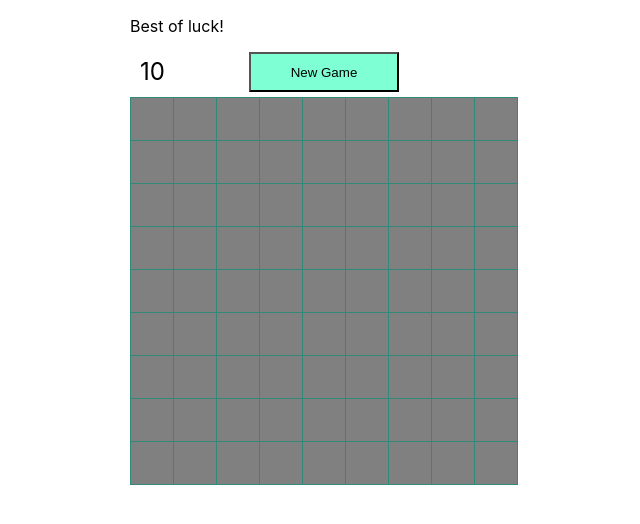
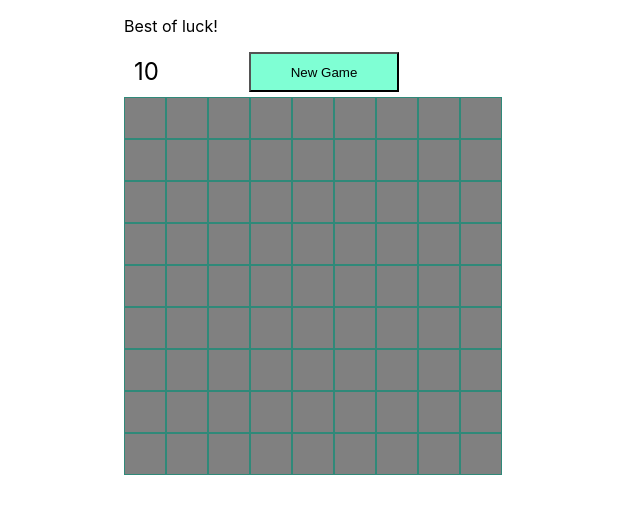
Before and after one commit to kirkland/minesweeper, a React (Create React App) app: page / in a window 1280 px wide. Shown: the top 524 px of the page, without its empty margins (316-956 px from the left). Built offline with nearby package versions, Linux system fonts and the light colour scheme; the HTML template or start-up script is replaced by a standard one.

Commit message:
Switch to flexbox

```diff
--- a/src/App.css
+++ b/src/App.css
@@ -2,14 +2,6 @@
   width: 100%;
   display: flex;
   justify-content: center;
-}
-
-table.board {
-  border-collapse: collapse;
-}
-
-tr {
-  vertical-align: middle;
 }
 
 #game-status {
--- /dev/null
+++ b/src/components/Board.module.css
@@ -0,0 +1,3 @@
+.board {
+  width: 400px;
+}
--- a/src/components/Board.tsx
+++ b/src/components/Board.tsx
@@ -1,6 +1,7 @@
 import { useState } from "react";
 
 import Row from "./Row";
+import styles from "./Board.module.css";
 import { GameState, Coordinate } from "../game-state";
 
 export default function Board() {
@@ -72,8 +73,8 @@ export default function Board() {
           </button>
         </div>
       </div>
-      <table className="board">
-        <tbody>
+
+      <div className={styles.board}>
         {board.rows.map((row, rowIndex) => (
           <Row
             row={row}
@@ -82,8 +83,7 @@ export default function Board() {
             onClickCell={onClickCell}
           />
         ))}
-        </tbody>
-      </table>
+      </div>
     </>
   );
 }
--- a/src/components/Cell.tsx
+++ b/src/components/Cell.tsx
@@ -39,14 +39,13 @@ export default function Cell(props: CellProps) {
     }
   }
 
-
   return (
-    <td
+    <div
       className={cellClass}
       onClick={clickHandler}
       onContextMenu={clickHandler}
     >
       <div className={styles.contentHolder}>{content}</div>
-    </td>
+    </div>
   );
 }
--- /dev/null
+++ b/src/components/Row.module.css
@@ -0,0 +1,5 @@
+.row {
+  display: flex;
+  flex-direction: row;
+  width: 100%;
+}
--- a/src/components/Row.tsx
+++ b/src/components/Row.tsx
@@ -1,4 +1,5 @@
 import Cell from "./Cell";
+import styles from "./Row.module.css";
 
 import { Coordinate, RowData } from "../game-state";
 
@@ -12,7 +13,7 @@ export default function Row(props: RowProps) {
   const { row, rowIndex, onClickCell } = props;
 
   return (
-    <tr className="row">
+    <div className={styles.row}>
       {row.map((cell, columnIndex) => (
         <Cell
           state={cell}
@@ -21,6 +22,6 @@ export default function Row(props: RowProps) {
           onClickCell={onClickCell}
         />
       ))}
-    </tr>
+    </div>
   );
 }
```
Lines whose indentation alone changed are shown as unchanged.
